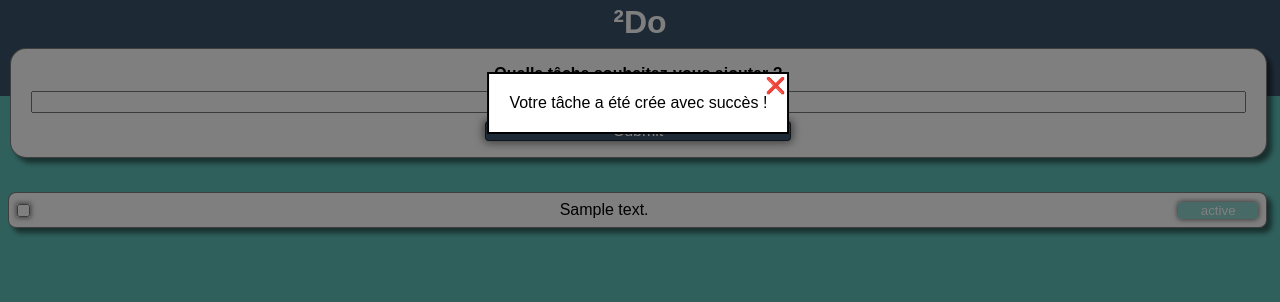
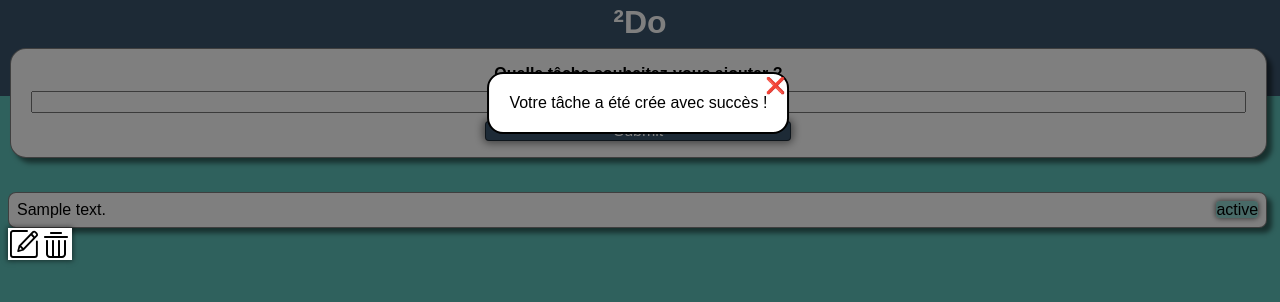
Before and after one commit to Lau-Hinnekint/ToDoList, a PHP site: page /todo.php?msg=Ok in a window 1280 px wide. Shown: the top 302 px of the page. Run offline with PHP 8.4, Linux system fonts and the light colour scheme; tables that the repository leaves empty hold one stand-in row (values such as "Sample post"); data that the repository does not hold is empty; some web fonts are replaced.

Commit message:
ENVIRONMENT ADDED AND ADDING MODIFY AND DELETE HTML

```diff
--- a/SQL/status.sql
+++ b/SQL/status.sql
@@ -4,6 +4,7 @@
 INSERT INTO status (status_name) VALUES ('EN COURS');
 INSERT INTO status (status_name) VALUES ('TERMINER');
 
+UPDATE `task` SET `ID_status` = '2' WHERE `task`.`ID_task` = 1 ;
 UPDATE `task` SET `ID_status` = '3' WHERE `task`.`ID_task` = 2 ;
 UPDATE `task` SET `ID_status` = '1' WHERE `task`.`ID_task` = 3 ;
 UPDATE `task` SET `ID_status` = '2' WHERE `task`.`ID_task` = 4 ;
--- /dev/null
+++ b/action.php
@@ -0,0 +1 @@
+HELLO WORLD
--- /dev/null
+++ b/composer.json
@@ -0,0 +1,5 @@
+{
+    "require": {
+        "vlucas/phpdotenv": "^5.5"
+    }
+}
--- a/css/style.css
+++ b/css/style.css
@@ -142,6 +142,7 @@
 
 .popin_Success_Add_box {
     border: 2px solid black;
+    border-radius: 1rem;
     box-shadow: 0 0 1rem 255rem var(--black-trans);
     width: 100%;
     background-color: var(--white);
@@ -165,6 +166,7 @@
 
 .popin_Fail_Add_box {
     border: 2px solid black;
+    border-radius: 1rem;
     box-shadow: 0 0 1rem 255rem var(--black-trans);
     width: 100%;
     background-color: var(--white);
@@ -198,7 +200,7 @@
     border: .1px solid var(--black-trans);
     box-shadow: 5px 5px 5px var(--black-trans);
     width: calc(100% - 1.3rem);
-    margin: 1rem .5rem 1rem .5rem;
+    margin: 1rem .5rem 0 .5rem;
     background-color: var(--white);
     display: flex;
     flex-direction: row;
@@ -221,9 +223,10 @@
     margin: .5rem;
 }
 
-.task_btn {
-    width: 5rem;
+.task_lnk {
+    font-size: 1rem;
     color: var(--white);
+    width: 8;
     border: none;
     border-radius: .25rem;
     background-color: var(--secondary-trans);
@@ -241,3 +244,26 @@
     box-shadow: 0 0 5px 1px var(--black-trans);
     background-color: var(--secondary-trans);
 }
+
+
+/* ######################### MODIFICATION ######################### */
+
+
+.button_container {
+    display: flex;
+    flex-direction: row;
+    position: relative;
+    background-color: var(--white);
+    width: 4rem;
+    top: 0;
+    left: .5rem;
+    box-shadow: 0 0 5px 1px var(--black-trans);
+}
+
+.modify_button {
+    font-size: 2rem;<
+}
+
+.trash_button {
+    font-size: 2rem;
+}
--- a/require/_bdd.php
+++ b/require/_bdd.php
@@ -1,10 +1,15 @@
 <?php
+
+require 'vendor/autoload.php';
+
+$dotenv = Dotenv\Dotenv::createImmutable(__DIR__ . '/../');
+$dotenv->load();
 
 try {
     $dbCo = new PDO(
-    'mysql:host=localhost;dbname=2do;charset=utf8',
-    'User1',
-    '123'
+        $_ENV['DATABASE_DNS'],
+        $_ENV['DATABASE_USER'],
+        $_ENV['DATABASE_PASSWORD']
     );
 
     $dbCo->setAttribute(PDO::ATTR_DEFAULT_FETCH_MODE, PDO::FETCH_ASSOC);
--- a/todo.php
+++ b/todo.php
@@ -4,9 +4,8 @@
 include 'require/_html.php';
 include 'require/_header.php';
 require 'require/_bdd.php';
-
 ?>
-
+msg=NotOk
 <body>
 
     <form action="add.php" method="post" class="form_container">
@@ -41,27 +40,32 @@
             }
         }
         ?>
+
     </form>
+
+
 
     <?php
 
-    $query = $dbCo->prepare("SELECT task_creation_date, task_description, status_name
+    $query = $dbCo->prepare("SELECT ID_task, task_creation_date, task_description, status_name
                             FROM task t
                                 JOIN status s USING (ID_status)
                             ORDER BY task_creation_date DESC");
     $query->execute();
     $result = $query->fetchAll();
 
-
-
     echo '<ul class="task">';
 
     foreach ($result as $task) {
         echo '<div class="task_container">';
         // echo '<p class ="task_ttl">' . $task['task_name'] . '</p>';
-        echo '<li class="task_box"><input type="checkbox" id="checkBoxDelete"></li>';
+        // echo '<li class="task_box"><input type="checkbox" id="checkBoxDelete"></li>';
         echo '<li class="task_list">' . $task['task_description'] . '</li>';
-        echo '<li class="task_list"><button class="task_btn">' . $task['status_name'] . '</button></li>';
+        echo '<li class="task_list"><a href="action.php?id=' . $task["ID_task"] . '&s=' . $task["status_name"] . '" class="task_lnk">' . $task['status_name'] . '</a></li>';
+        echo '</div>';
+        echo '<div class="button_container">';
+        echo '<svg class="modify_button" style="width: 1em; height: 1em;vertical-align: middle;fill: currentColor;overflow: hidden;" viewBox="0 0 1024 1024" version="1.1" xmlns="http://www.w3.org/2000/svg"><path d="M343.232 560.32a7.872 7.872 0 0 0-1.408 2.624l-45.056 170.88a29.952 29.952 0 0 0 7.168 28.16 27.52 27.52 0 0 0 27.2 7.424l164.224-46.4 0.512 0.128c1.92 0 3.776-0.512 5.12-2.048l438.848-453.568c13.12-13.44 20.16-31.872 20.16-51.84 0-22.656-9.344-45.312-25.472-62.08l-41.408-42.88a84.736 84.736 0 0 0-60.032-26.624c-19.328 0-37.12 7.488-50.24 20.928L343.936 558.72c-0.448 0.512-0.32 1.088-0.704 1.6z m553.664-337.216l-43.648 45.056-70.656-74.24 43.008-44.416c6.784-7.04 20.032-6.08 27.712 2.048l41.536 42.88c4.288 4.48 6.72 10.432 6.72 16.256a17.728 17.728 0 0 1-4.672 12.416zM421.312 567.488l316.608-327.36 70.656 74.304-316.032 326.656-71.232-73.6m-57.664 132.8l22.912-86.912 60.992 63.04-83.904 23.872m561.024-297.472a31.04 31.04 0 0 0-30.336 31.424v422.912a39.488 39.488 0 0 1-38.848 40.192H163.456a39.68 39.68 0 0 1-38.912-40.192V166.784a39.68 39.68 0 0 1 38.912-40.256h445.696a30.784 30.784 0 0 0 30.272-31.296A30.848 30.848 0 0 0 609.216 64H158.912C106.624 64 64 108.032 64 162.112v699.84C64 916.032 106.56 960 158.912 960h701.12c52.416 0 94.912-44.032 94.912-98.048V433.984a30.976 30.976 0 0 0-30.272-31.168z"  /></svg>';
+        echo '<svg class="trash_button" style="width: 1em; height: 1em;vertical-align: middle;fill: currentColor;overflow: hidden;" viewBox="0 0 1024 1024" version="1.1" xmlns="http://www.w3.org/2000/svg"><path d="M800 384C782.08 384 768 398.08 768 416L768 832c0 35.2-28.8 64-64 64l-64 0L640 416C640 398.08 625.92 384 608 384 590.08 384 576 398.08 576 416L576 896 448 896 448 416C448 398.08 433.92 384 416 384 398.08 384 384 398.08 384 416L384 896 320 896c-35.2 0-64-28.8-64-64L256 416C256 398.08 241.92 384 224 384 206.08 384 192 398.08 192 416L192 832c0 70.4 57.6 128 128 128l384 0c70.4 0 128-57.6 128-128L832 416C832 398.08 817.92 384 800 384zM864 256l-704 0C142.08 256 128 270.08 128 288 128 305.92 142.08 320 160 320l704 0C881.92 320 896 305.92 896 288 896 270.08 881.92 256 864 256zM352 192l320 0C689.92 192 704 177.92 704 160 704 142.08 689.92 128 672 128l-320 0C334.08 128 320 142.08 320 160 320 177.92 334.08 192 352 192z"  /></svg>';
         echo '</div>';
     }
 
@@ -74,3 +78,7 @@
 <?php
 
 include 'require/_footer.php';
+// echo '<div class="button_container">
+// <svg class="modify_button" style="width: 1em; height: 1em;vertical-align: middle;fill: currentColor;overflow: hidden;" viewBox="0 0 1024 1024" version="1.1" xmlns="http://www.w3.org/2000/svg"><path d="M343.232 560.32a7.872 7.872 0 0 0-1.408 2.624l-45.056 170.88a29.952 29.952 0 0 0 7.168 28.16 27.52 27.52 0 0 0 27.2 7.424l164.224-46.4 0.512 0.128c1.92 0 3.776-0.512 5.12-2.048l438.848-453.568c13.12-13.44 20.16-31.872 20.16-51.84 0-22.656-9.344-45.312-25.472-62.08l-41.408-42.88a84.736 84.736 0 0 0-60.032-26.624c-19.328 0-37.12 7.488-50.24 20.928L343.936 558.72c-0.448 0.512-0.32 1.088-0.704 1.6z m553.664-337.216l-43.648 45.056-70.656-74.24 43.008-44.416c6.784-7.04 20.032-6.08 27.712 2.048l41.536 42.88c4.288 4.48 6.72 10.432 6.72 16.256a17.728 17.728 0 0 1-4.672 12.416zM421.312 567.488l316.608-327.36 70.656 74.304-316.032 326.656-71.232-73.6m-57.664 132.8l22.912-86.912 60.992 63.04-83.904 23.872m561.024-297.472a31.04 31.04 0 0 0-30.336 31.424v422.912a39.488 39.488 0 0 1-38.848 40.192H163.456a39.68 39.68 0 0 1-38.912-40.192V166.784a39.68 39.68 0 0 1 38.912-40.256h445.696a30.784 30.784 0 0 0 30.272-31.296A30.848 30.848 0 0 0 609.216 64H158.912C106.624 64 64 108.032 64 162.112v699.84C64 916.032 106.56 960 158.912 960h701.12c52.416 0 94.912-44.032 94.912-98.048V433.984a30.976 30.976 0 0 0-30.272-31.168z"  /></svg>
+// <svg class="trash_button" style="width: 1em; height: 1em;vertical-align: middle;fill: currentColor;overflow: hidden;" viewBox="0 0 1024 1024" version="1.1" xmlns="http://www.w3.org/2000/svg"><path d="M800 384C782.08 384 768 398.08 768 416L768 832c0 35.2-28.8 64-64 64l-64 0L640 416C640 398.08 625.92 384 608 384 590.08 384 576 398.08 576 416L576 896 448 896 448 416C448 398.08 433.92 384 416 384 398.08 384 384 398.08 384 416L384 896 320 896c-35.2 0-64-28.8-64-64L256 416C256 398.08 241.92 384 224 384 206.08 384 192 398.08 192 416L192 832c0 70.4 57.6 128 128 128l384 0c70.4 0 128-57.6 128-128L832 416C832 398.08 817.92 384 800 384zM864 256l-704 0C142.08 256 128 270.08 128 288 128 305.92 142.08 320 160 320l704 0C881.92 320 896 305.92 896 288 896 270.08 881.92 256 864 256zM352 192l320 0C689.92 192 704 177.92 704 160 704 142.08 689.92 128 672 128l-320 0C334.08 128 320 142.08 320 160 320 177.92 334.08 192 352 192z"  /></svg>
+//     </div>';
```
Also changed, not shown: js/script.js (+7 -0 lines), 2 other files.
